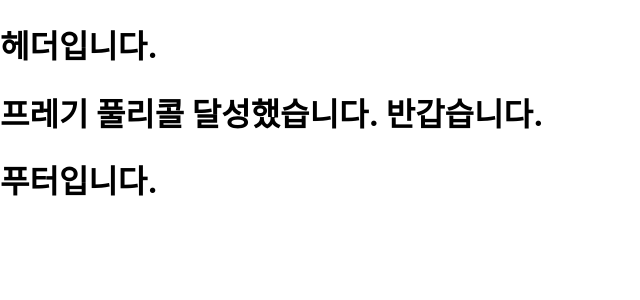
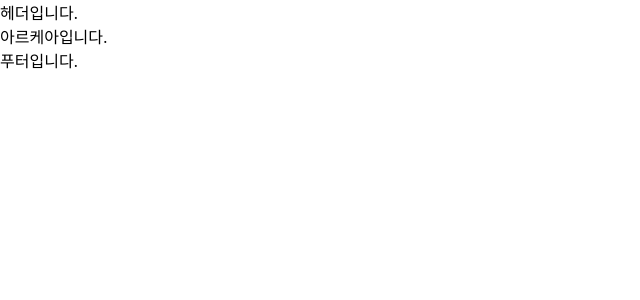
Before and after one commit to NepleDev/UpSword, a React (Create React App) app: page / in a window 1280 px wide. Shown: the top 300 px of the page, without its empty margins (0-640 px from the left). Built offline with nearby package versions, Linux system fonts and the light colour scheme.

Commit message:
feat: 함수형 컴포넌트 써보기

```diff
--- a/src/App.js
+++ b/src/App.js
@@ -1,7 +1,7 @@
 import React, { Component } from "react";
-import Header from "./component/header";
-import Footer from "./component/footer";
-import Main from "./component/main";
+import Header from "./component/Header";
+import Footer from "./component/Footer";
+import Main from "./component/Main";
 
 function App() {
   return(
--- /dev/null
+++ b/src/component/Footer.js
@@ -0,0 +1,13 @@
+import React, { Component } from 'react';
+
+class Footer extends Component {
+    render() {
+        return (
+            <div>
+                푸터입니다.
+            </div>
+        );
+    }
+}
+
+export default Footer;
--- /dev/null
+++ b/src/component/Header.js
@@ -0,0 +1,13 @@
+import React, { Component } from 'react';
+
+class Header extends Component {
+    render() {
+        return (
+            <div>
+                헤더입니다.
+            </div>
+        );
+    }
+}
+
+export default Header;
--- /dev/null
+++ b/src/component/Main.js
@@ -0,0 +1,13 @@
+import React, { Component } from 'react';
+
+class Main extends Component {
+    render() {
+        return (
+            <div>
+                아르케아입니다.
+            </div>
+        );
+    }
+}
+
+export default Main;
--- a/src/component/footer.js
+++ /dev/null
@@ -1,13 +0,0 @@
-import React from 'react';
-
-function Footer(props) {
-    return (
-        <div>
-            <footer>
-                <h1>푸터입니다.</h1>
-            </footer>
-        </div>
-    );
-}
-
-export default Footer; //다른 JS파일에서 불러올 수 있도록 내보내주기
--- a/src/component/header.js
+++ /dev/null
@@ -1,13 +0,0 @@
-import React from 'react';
-
-function Header(props) {
-    return (
-        <div>
-            <header>
-                <h1>헤더입니다.</h1>
-            </header>
-        </div>
-    );
-}
-
-export default Header; //다른 JS파일에서 불러올 수 있도록 내보내주기
--- a/src/component/main.js
+++ /dev/null
@@ -1,11 +0,0 @@
-function Main(props) {
-    return (
-        <div>
-            <main>
-                <h1>프레기 풀리콜 달성했습니다. 반갑습니다.</h1>
-            </main>
-        </div>
-    );
-}
-
-export default Main; //다른 JS파일에서 불러올 수 있도록 내보내주기
```
Also changed, not shown: 6 other files (tests, documents, lock files or other folders).
